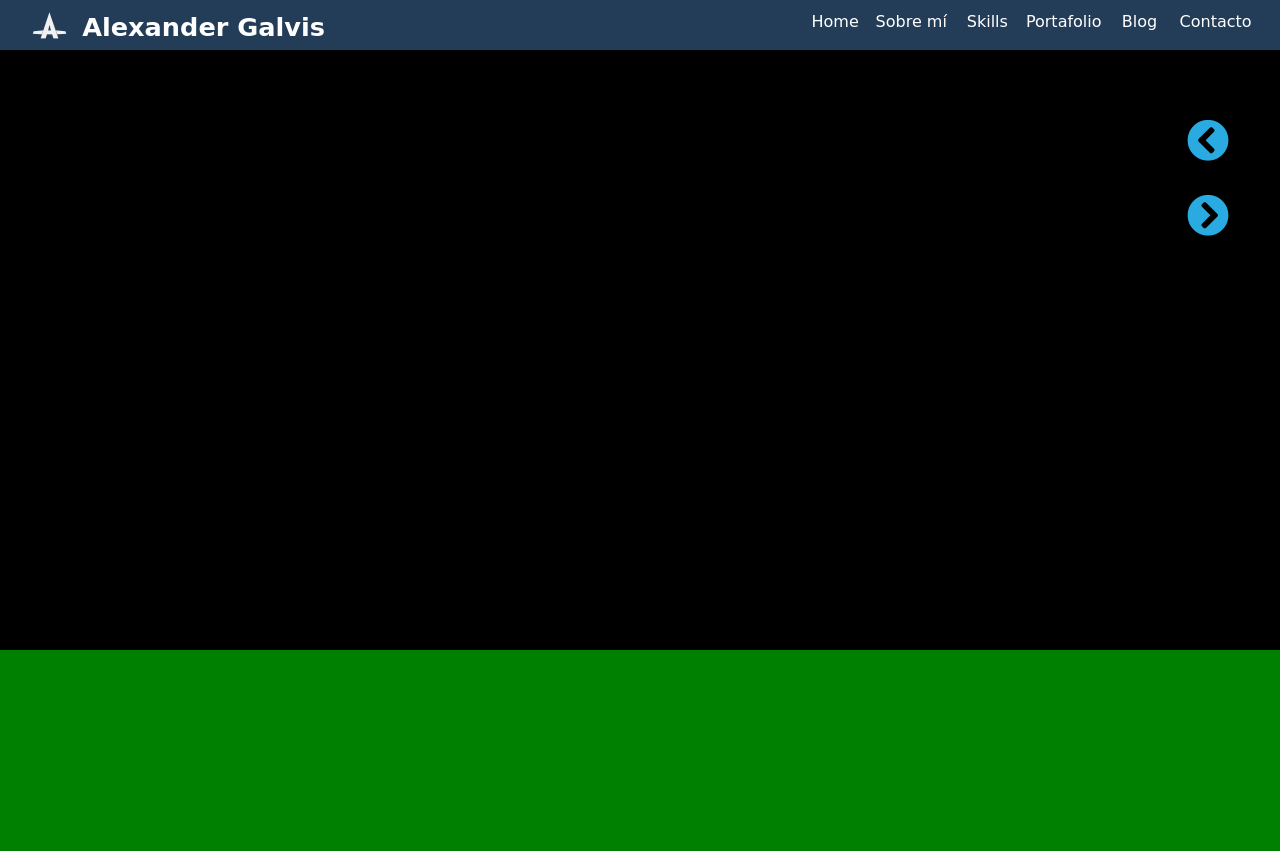
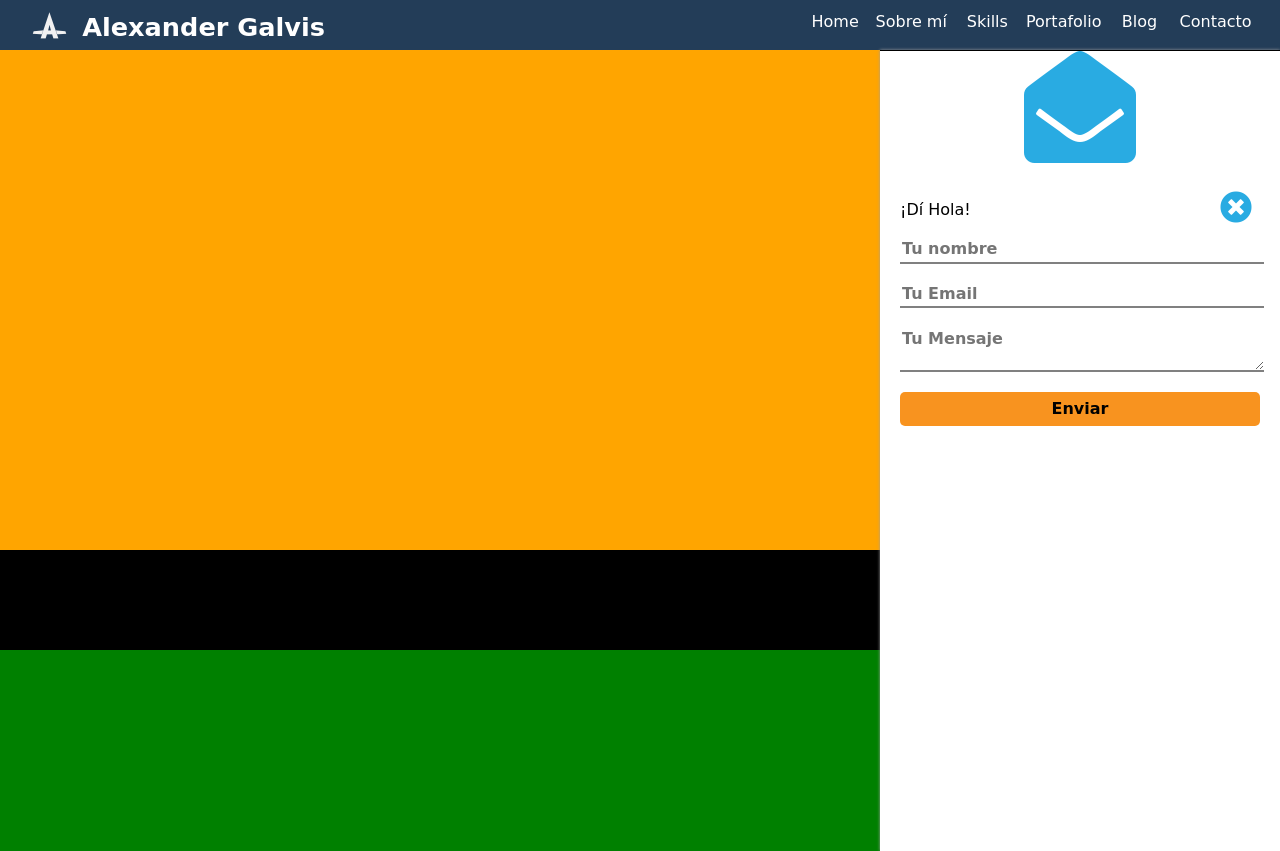
Before and after one commit to alexanderGalvis/WebProjectHTML, a plain HTML site: page index.html in a window 1280 px wide. Both pictures are taken after a click on the link "Contacto". Before the commit the page ends 800 px from the top, so only its background shows below. Drawn offline with Linux system fonts and the light colour scheme; a web font is replaced by a local one.

Commit message:
formulario contacto

```diff
--- a/css/main.css
+++ b/css/main.css
@@ -100,6 +100,70 @@ header #pre_section i, header #next_section i {
     height: 100px;
     background: yellow;
 }
+#conctact_form {
+    position: absolute;
+    right: 0;
+    top: 35px;
+    width: 250px;
+    background: white;
+    border-top: 1px solid black;
+    box-shadow: 0 0 3px #9F9E9E;
+    height: 100vh;
+    z-index: 999;
+    display: none;
+}
+
+#conctact_form #close_form i{
+    position: absolute;
+    width: 30px;
+    height: 30px;
+    left: 85%;
+    top: 140px;
+    color: #29abe2;
+}
+#conctact_form #close_form:hover {
+    cursor: pointer;
+}
+#conctact_form figure {
+    height: 130px;
+    width: 100%;
+    margin: 0;
+    padding: 0;
+    text-align: center;
+    color: #29abe2;
+}
+#conctact_form p {
+    margin: 20px 0 20px 5%;
+    width: 90%;
+}
+#conctact_form input,
+#conctact_form textarea {
+    display: block;
+    margin: 20px 50px 0 5%;
+    border: none;
+    border-bottom: 2px solid gray;
+    width: 90%;
+    padding-bottom: 3px;
+    font-weight: bold;
+}
+#conctact_form #button {
+    background: #F8931F;
+    border: none;
+    padding: 8px 0;
+    border-radius: 5px;
+}
+#contact_button {
+    width: 60px;
+    height: 60px;
+    color: #F8931F;
+    position: fixed;
+    top: 80vh;
+    right: 10px;
+    text-align: center;
+}
+#contact_button:hover {
+    cursor: pointer;
+}
 
 @media screen and (min-width: 480px){
     body {
@@ -196,6 +260,13 @@ header #pre_section i, header #next_section i {
     .fa-lg {
         font-size: 42px;
     }
+    #conctact_form {
+       top: 50px;
+        width: 400px;
+    }
+    #contact_button {
+        right: 45px;
+    }
 }
 
 @media screen and (min-width: 950px){
--- a/index.html
+++ b/index.html
@@ -28,12 +28,12 @@
                 <i class="fas fa-times-circle fa-2x"></i>
             </figure>
             <ul>
-                <li><a href="#"  onclick="navSection('home')">Home</a></li>
+                <li><a href="#" onclick="navSection('home')">Home</a></li>
                 <li><a href="#" onclick="navSection('aboutme')">Sobre mí</a></li>
                 <li><a href="#" onclick="navSection('skills')">Skills</a></li>
                 <li><a href="#" onclick="navSection('portafolio')">Portafolio</a></li>
                 <li><a href="#" onclick="navSection('blog')">Blog</a></li>
-                <li><a href="#" onclick="navSection('')">Contacto</a></li>
+                <li><a href="#" onclick="displayContact('block')">Contacto</a></li>
             </ul>
         </div>
     </nav>
@@ -52,26 +52,42 @@
     <section class="slide" id="portafolio" style="display: none"></section>
     <section class="slide" id="blog" style="display: none"></section>
 </div>
+
+<div id="conctact_form">
+    <form action="" id="form1" name="form1" method="post">
+        <div id="close_form" onclick="displayContact('none')">
+            <i class="fas fa-times-circle fa-2x"></i>
+        </div>
+        <figure>
+            <i class="fas fa-envelope-open fa-7x"></i>
+        </figure>
+        <p>¡Dí Hola!</p>
+        <input type="text" id="name" placeholder="Tu nombre"
+               onfocus="if (this.placeholder === '') this.placeholder = 'Tu nombre'">
+        <input type="text" id="email" placeholder="Tu Email"
+               onfocus="if (this.placeholder === '') this.placeholder = 'Tu Email'">
+        <textarea name="message" id="message" placeholder="Tu Mensaje"
+                  onfocus="if (this.placeholder === '') this.placeholder = 'Tu Mensaje'"></textarea>
+        <input type="submit" name="Submit" id="button" value="Enviar">
+    </form>
+</div>
+<div id="contact_button" onclick="displayContact('block')">
+    <i class="fab fa-telegram-plane fa-3x"></i>
+</div>
 <script>
-    var sections = new Array(5);
-    sections[0] = "home";
-    sections[1] = "aboutme";
-    sections[2] = "skills";
-    sections[3] = "portafolio";
-    sections[4] = "blog";
+    alertSize();
 
-    alertSize();
     function alertSize() {
         var myWidth = 0, myHeight = 0;
-        if( typeof( window.innerWidth ) == 'number' ) {
+        if (typeof (window.innerWidth) == 'number') {
             //No-IE
             myWidth = window.innerWidth;
             myHeight = window.innerHeight;
-        } else if( document.documentElement && ( document.documentElement.clientWidth || document.documentElement.clientHeight ) ) {
+        } else if (document.documentElement && (document.documentElement.clientWidth || document.documentElement.clientHeight)) {
             //IE 6+
             myWidth = document.documentElement.clientWidth;
             myHeight = document.documentElement.clientHeight;
-        } else if( document.body && ( document.body.clientWidth || document.body.clientHeight ) ) {
+        } else if (document.body && (document.body.clientWidth || document.body.clientHeight)) {
             //IE 4 compatible
             myWidth = document.body.clientWidth;
             myHeight = document.body.clientHeight;
@@ -80,10 +96,11 @@
         var cardMenu = document.getElementById("card_menu");
         if (myWidth < 767) {
             cardMenu.style.display = "none";
-        }  else {
+        } else {
             cardMenu.style.display = "block";
         }
     }
+
     function displayMenu() {
         var display;
         var cardMenu = document.getElementById("card_menu");
@@ -94,9 +111,17 @@
             cardMenu.style.display = "none";
         }
     }
+
+    var sections = new Array(5);
+    sections[0] = "home";
+    sections[1] = "aboutme";
+    sections[2] = "skills";
+    sections[3] = "portafolio";
+    sections[4] = "blog";
+
     function navSection(section) {
         let search;
-        for (i = 0; i < sections.length; i ++) {
+        for (i = 0; i < sections.length; i++) {
             search = document.getElementById(sections[i]);
             search.style.display = "none";
             if (sections[i] === section) {
@@ -105,21 +130,22 @@
             }
         }
     }
+
     function displaySection(value) {
         let search;
         let show;
-        for (i = 0; i < sections.length; i ++) {
-           search = document.getElementById(sections[i]);
+        for (i = 0; i < sections.length; i++) {
+            search = document.getElementById(sections[i]);
             show = search.style.display;
             if (show === "block") {
                 search.style.display = "none";
-                if (value === 'next'){
-                    i ++;
+                if (value === 'next') {
+                    i++;
                     if (i > 4)
                         i = 0;
                 }
-                if (value === 'prev'){
-                    i --;
+                if (value === 'prev') {
+                    i--;
                     if (i < 0)
                         i = 4;
                 }
@@ -130,6 +156,7 @@
         }
         setColorMenuBody(i);
     }
+
     function setColorMenuBody(i) {
         let bgr_body;
         let bgr_menu;
@@ -146,6 +173,12 @@
         var menu = document.getElementsByTagName("header")[0];
         menu.style.background = bgr_menu;
     }
+
+    function displayContact(status) {
+        var form = document.getElementById('conctact_form');
+        form.style.display = status;
+
+    }
 </script>
 </body>
 </html>
```
